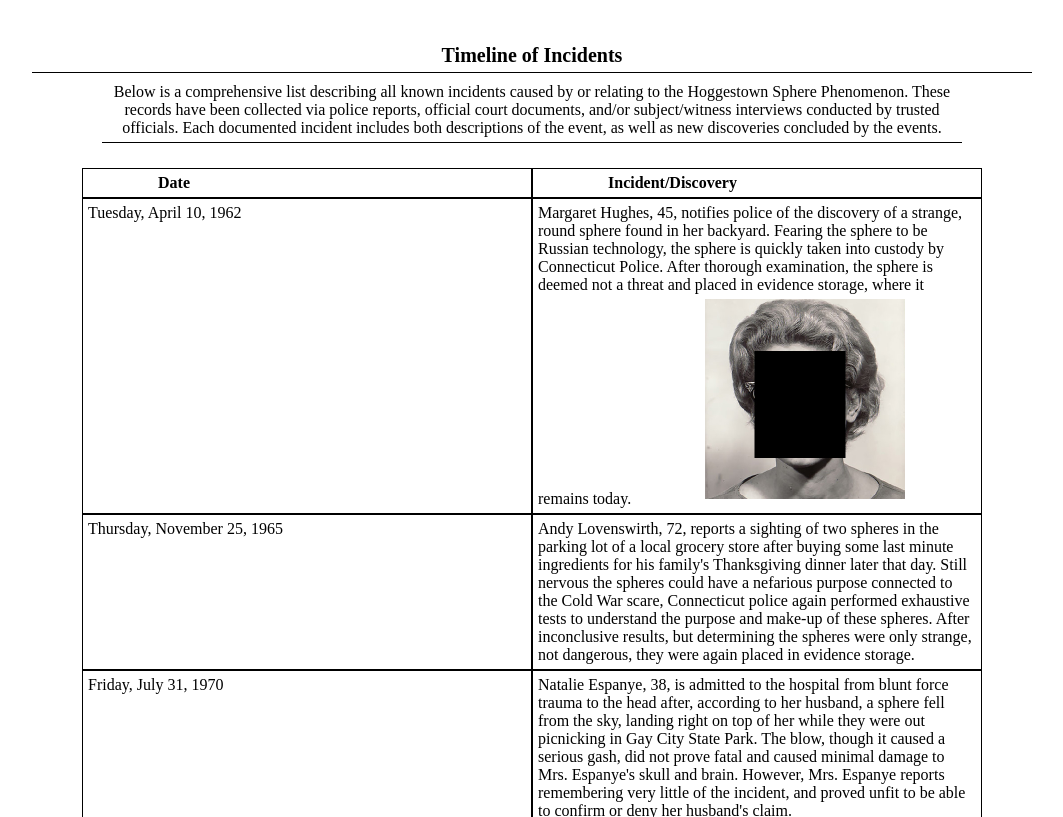
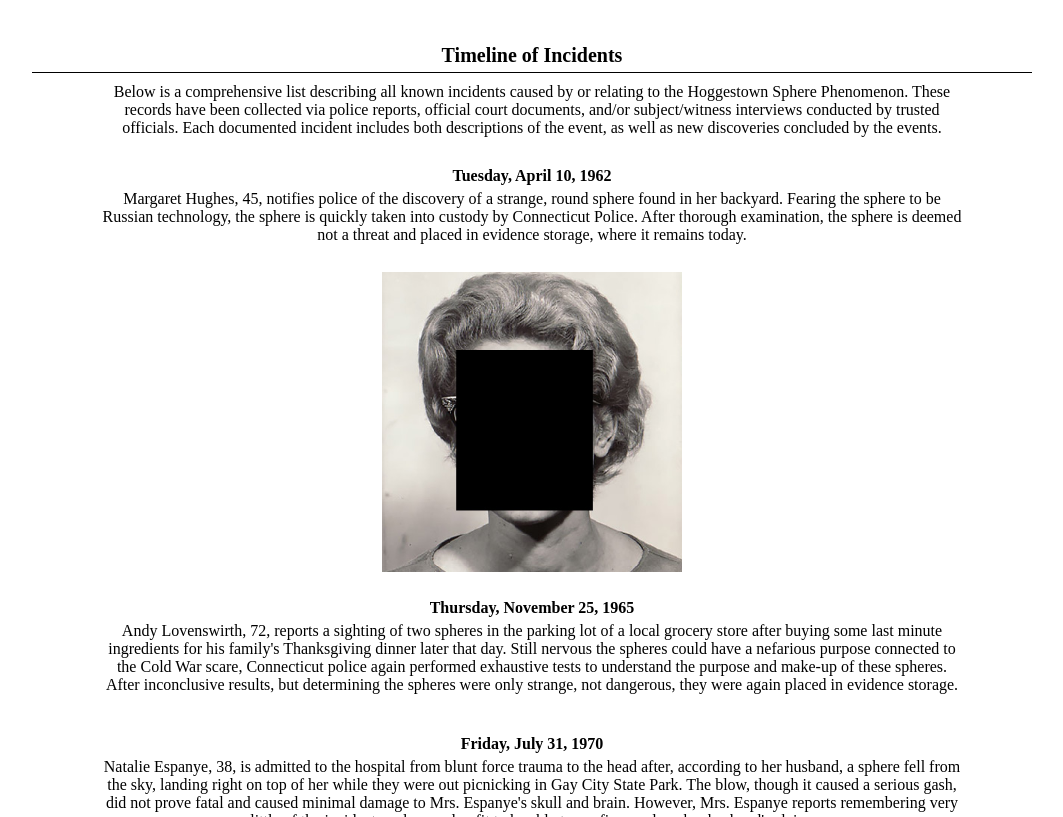
Before and after one commit to fieldmaus18/hoggestown-spheres, a plain HTML site: page timeline.html in a window 1280 px wide. Shown: the part 131-948 px from the top of the page, without its empty margins (108-1171 px from the left). Drawn offline with Linux system fonts and the light colour scheme.

Commit message:
Add files via upload

```diff
--- a/timeline.html
+++ b/timeline.html
@@ -11,6 +11,7 @@
             padding-left: 70px;
             padding-right: 70px;
             box-sizing: content-box;
+            text-align: center;
         }
 
         .title {
@@ -57,30 +58,8 @@
 
         .flex-item2 {
             color: black;
-            border-bottom: 1px solid black;
             padding: 5px;
             text-align: center;
-
-
-        }
-
-        .table {
-            display: flex;
-            flex-wrap: wrap;
-            justify-content: center;
-            padding: 0px
-        }
-
-        .row {
-            display: flex;
-            width: 90%;
-            padding: 0px
-        }
-
-        .cell {
-            flex-basis: 50%;
-            padding: 5px;
-            border: 1px solid black;
         }
     </style>
 </head>
@@ -111,27 +90,20 @@
         </div>
     </div>
     <br>
-    <div class="table">
-        <div class="row">
-            <div class="cell"><b>Date</b></div>
-            <div class="cell"><b>Incident/Discovery</b></div>
-        </div>
-        <div class="row">
-            <div class="cell">Tuesday, April 10, 1962</div>
-            <div class="cell">Margaret Hughes, 45, notifies police of the discovery of a strange, round sphere found in her backyard. Fearing the sphere to be Russian technology, the sphere is quickly taken into custody by Connecticut Police. After thorough examination, the sphere is deemed not a threat and placed in evidence storage, where it remains today.
-                <img src="witness1.jpg"style="width:200px">
-            </div>
-        </div>
-        <div class="row">
-            <div class="cell">Thursday, November 25, 1965</div>
-            <div class="cell">Andy Lovenswirth, 72, reports a sighting of two spheres in the parking lot of a local grocery store after buying some last minute ingredients for his family's Thanksgiving dinner later that day. Still nervous the spheres could have a nefarious purpose connected to the Cold War scare, Connecticut police again performed exhaustive tests to understand the purpose and make-up of these spheres. After inconclusive results, but determining the spheres were only strange, not dangerous, they were again placed in evidence storage.</div>
-        </div>
-        <div class="row">
-            <div class="cell">Friday, July 31, 1970</div>
-            <div class="cell">Natalie Espanye, 38, is admitted to the hospital from blunt force trauma to the head after, according to her husband, a sphere fell from the sky, landing right on top of her while they were out picnicking in Gay City State Park. The blow, though it caused a serious gash, did not prove fatal and caused minimal damage to Mrs. Espanye's skull and brain. However, Mrs. Espanye reports remembering very little of the incident, and proved unfit to be able to confirm or deny her husband's claim.
+       <b>Tuesday, April 10, 1962</b>
+            <p>Margaret Hughes, 45, notifies police of the discovery of a strange, round sphere found in her backyard. Fearing the sphere to be Russian technology, the sphere is quickly taken into custody by Connecticut Police. After thorough examination, the sphere is deemed not a threat and placed in evidence storage, where it remains today.</p>
+            <br>
+                <img src="witness1.jpg"style="width:300px">
+        <br>
+        <br>
+       <b>Thursday, November 25, 1965</b>
+        <p>Andy Lovenswirth, 72, reports a sighting of two spheres in the parking lot of a local grocery store after buying some last minute ingredients for his family's Thanksgiving dinner later that day. Still nervous the spheres could have a nefarious purpose connected to the Cold War scare, Connecticut police again performed exhaustive tests to understand the purpose and make-up of these spheres. After inconclusive results, but determining the spheres were only strange, not dangerous, they were again placed in evidence storage.</p>
+        <br>
+        <br>
+        <b>Friday, July 31, 1970</b>
+            <p>Natalie Espanye, 38, is admitted to the hospital from blunt force trauma to the head after, according to her husband, a sphere fell from the sky, landing right on top of her while they were out picnicking in Gay City State Park. The blow, though it caused a serious gash, did not prove fatal and caused minimal damage to Mrs. Espanye's skull and brain. However, Mrs. Espanye reports remembering very little of the incident, and proved unfit to be able to confirm or deny her husband's claim.</p>
+            <br>
                 <img src="incident-report.jpg"style="width:200px">
-            </div>
-        </div>
         <div class="row">
             <div class="cell">Sunday, October 4, 1970</div>
             <div class="cell">Carston Wells, 17, reportedly stumbles across three spheres while walking home through a wooded trail at 11 pm. Having become familiar with the spheres, only local police fulfill the call, rather than state police. However, due to a much more lackadaisical investigation by local police, one sphere is reported missing from the scene. After suspecting Carston and his friends for pulling a harmless prank and stealing the sphere from police custody, it is determined they were innocent. The missing sphere is still at large, and no one has reported its whereabouts since.</div>
```
Also changed, not shown: aftermath.html (+11 -14 lines), index.html (+28 -25 lines), camera-effects.jpg (added), evidence.jpg, incident-report.jpg.
